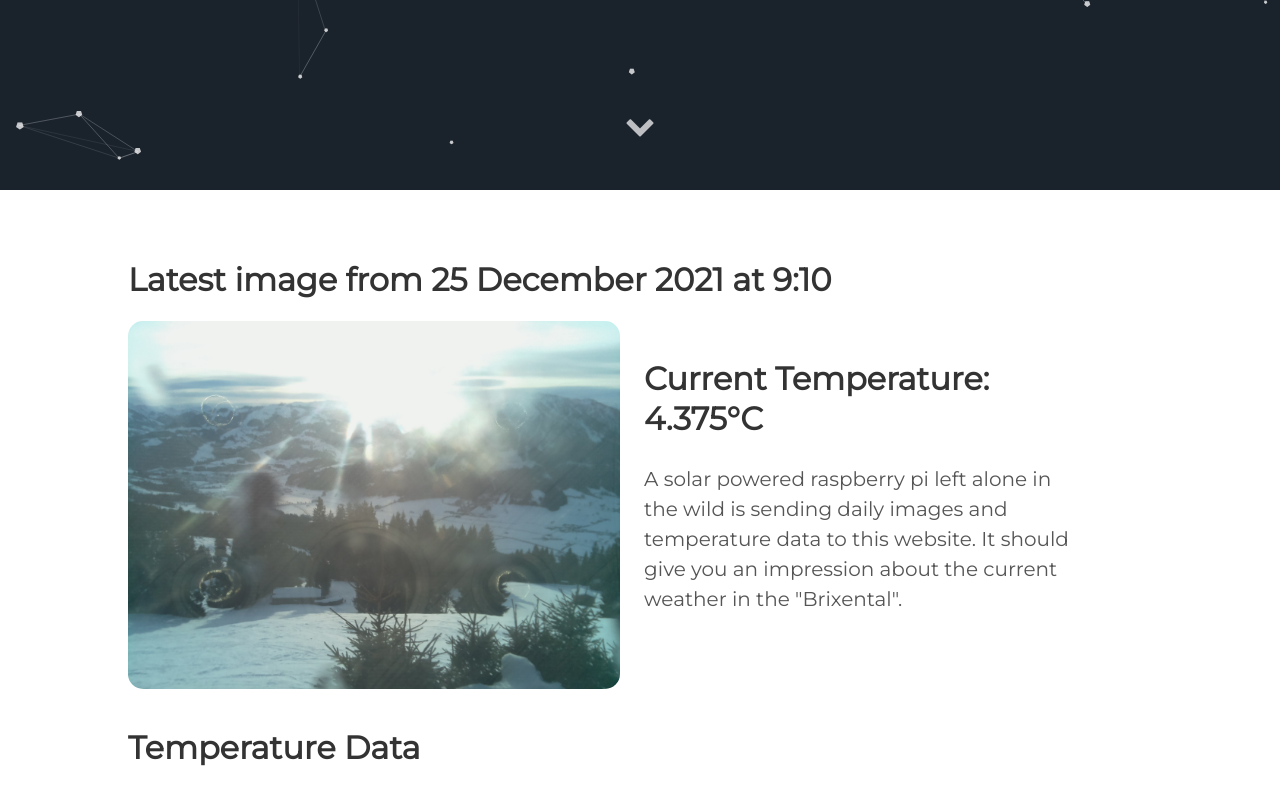
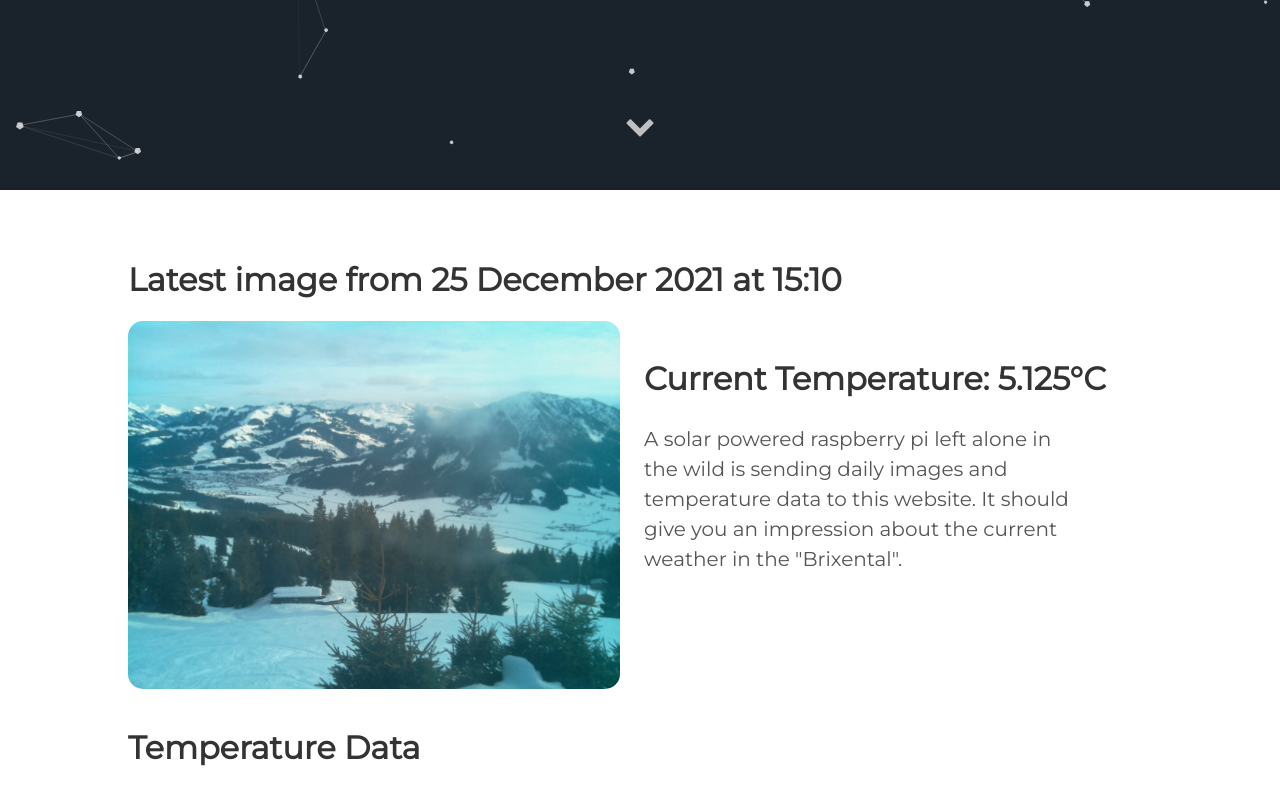
Before and after one commit to vektorious/vektorious.github.io, a Jekyll site: the page built from resources/huette.md, in a window 1280 px wide and 900 px high, scrolled down 710 px. Shown: the top 805 px of the window. Built offline with Jekyll 4.4.1, drawn with Linux system fonts in a browser that asks for light colours.

Commit message:
I'm a bot beep boop

```diff
--- a/resources/huette.md
+++ b/resources/huette.md
@@ -6,13 +6,13 @@ image: '/assets/img/'
 description: 'Live image from the Austrian alps'
 twitter_text: ' '
 ---
-## Latest image from 25 December 2021 at  9:10
+## Latest image from 25 December 2021 at 15:10
 <div class="huette">
   <div class="huette-image">
     <img src="{{ "/assets/img/huette.jpg" | prepend: site.baseurl }}">
   </div>
   <div class="huette-text">
-        <h2>Current Temperature: 4.375°C</h2>
+        <h2>Current Temperature: 5.125°C</h2>
         <p>A solar powered raspberry pi left alone in the wild is sending daily images and temperature data to this website. It should give you an impression about the current weather in the "Brixental".</p>
 
   </div>
```
Also changed, not shown: rpi-script/2021-12-25_150927.txt (renamed from rpi-script/2021-12-25_090925.txt, +5 -5 lines), rpi-script/huette.md (+2 -2 lines), assets/img/huette.jpg, assets/img/temp_plot.png, rpi-script/temp_plot.png, 1 other file.
